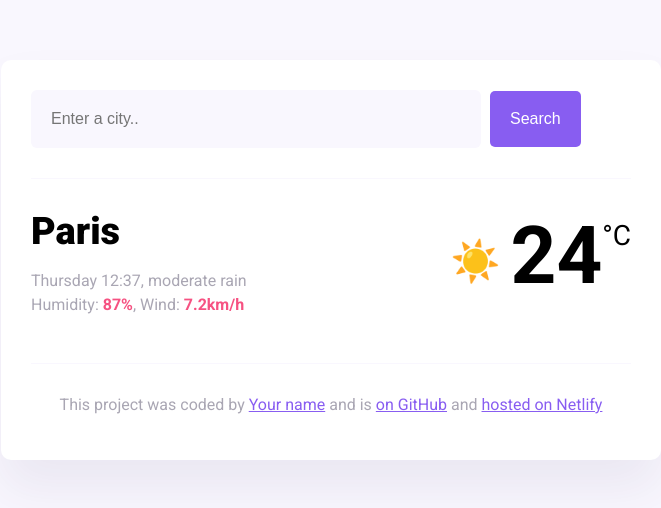
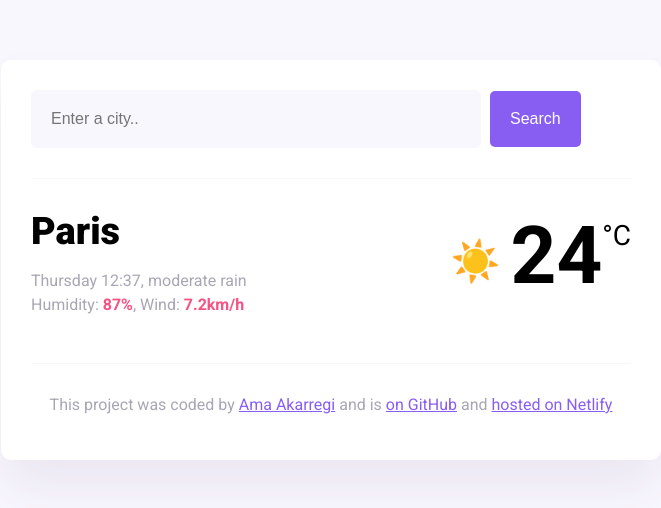
Before and after one commit to akarreg/week6, a website built with Parcel: page index.html in a window 1280 px wide. Shown: the whole page, without its empty margins (309-970 px from the left). Built offline with nearby package versions, Linux system fonts and the light colour scheme.

Commit message:
Update index.html

```diff
--- a/index.html
+++ b/index.html
@@ -47,7 +47,7 @@
       <footer>
         <p>
           This project was coded by
-          <a href="#" target="_blank">Your name</a> and is
+          <a href="#" target="_blank">Ama Akarregi</a> and is
           <a href="#" target="_blank"> on GitHub</a> and
           <a href="#" target="_blank">hosted on Netlify</a>
         </p>
```
